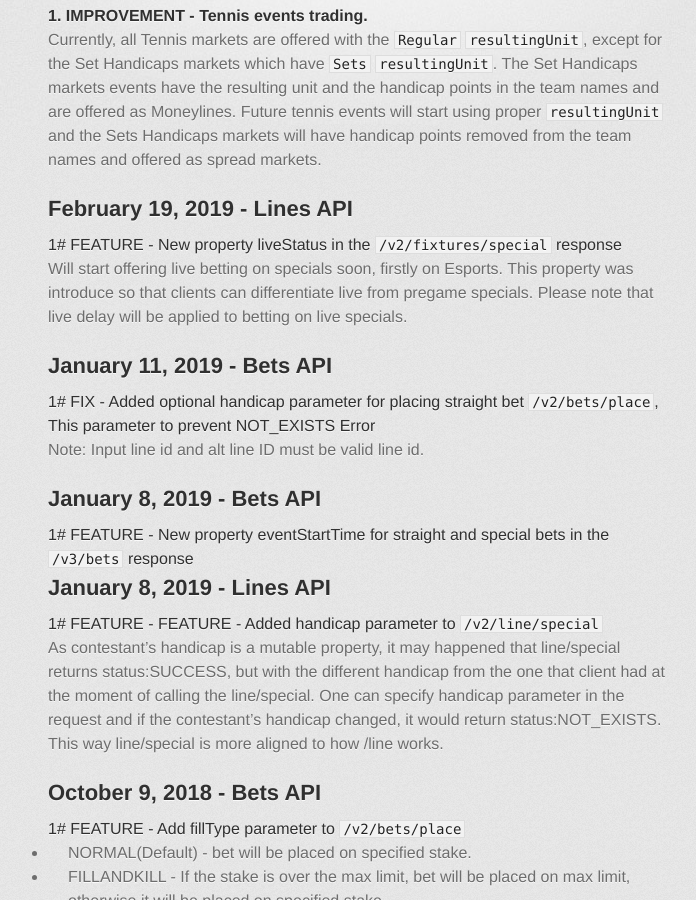
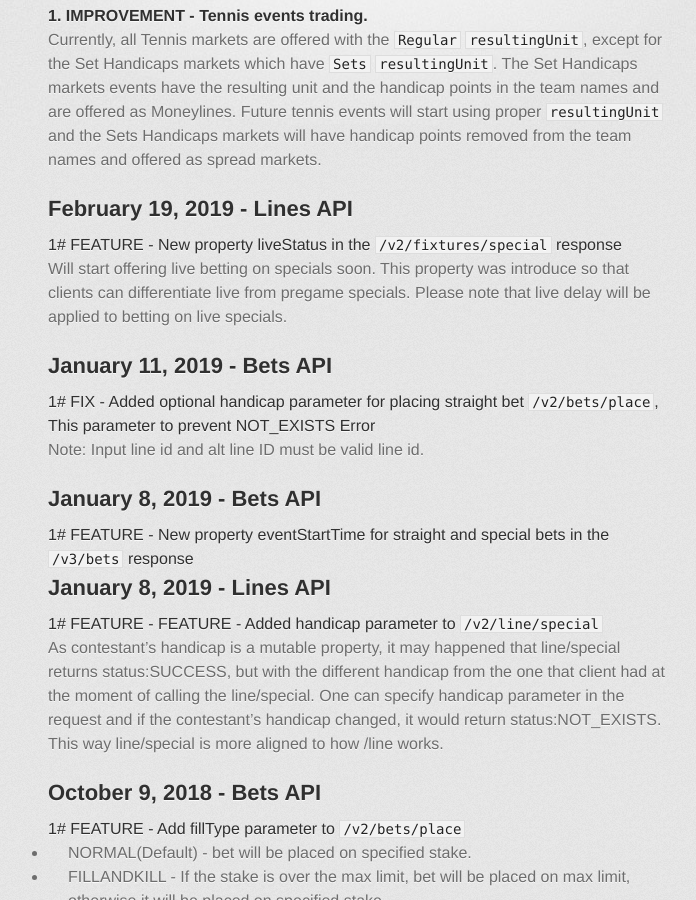
Before and after one commit to ps3838api/ps3838api.github.io, a Jekyll site: the page built from ChangesLog.md, in a window 1280 px wide and 900 px high, scrolled down 449 px. Shown: the whole window, without its empty margins (282-978 px from the left). Built offline with Jekyll 4.4.1, drawn with Linux system fonts in a browser that asks for light colours; some web fonts are replaced; our own code applies the rules of GitHub Pages for plain Markdown files.

Commit message:
Update ChangesLog.md

```diff
--- a/ChangesLog.md
+++ b/ChangesLog.md
@@ -14,7 +14,7 @@ Future tennis events will start using proper `resultingUnit`  and the Sets Handi
 
 ##### 1# <span>FEATURE</span>  - New property liveStatus in the `/v2/fixtures/special` response
 
-Will start offering live betting on specials soon, firstly on Esports. This property was introduce so that clients can differentiate live from pregame specials. Please note that live delay will be applied to betting on live specials.
+Will start offering live betting on specials soon. This property was introduce so that clients can differentiate live from pregame specials. Please note that live delay will be applied to betting on live specials.
 
 ## January 11, 2019 - Bets API
 
```
